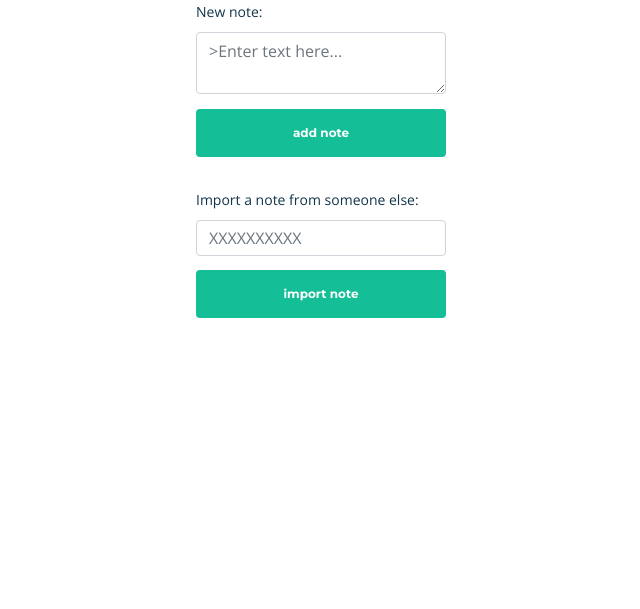
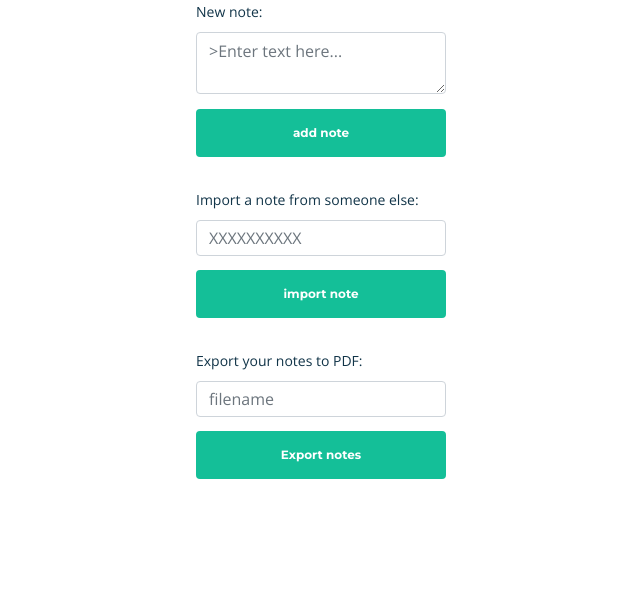
Before and after one commit to augustlh/mini-project-defense, a Python web app: template templates/notes.html in a window 1280 px wide; the page is wider, and only the part inside the window is pictured. Shown: the part 502-1111 px from the top of that part, without its empty margins (4-644 px from the left). Before the commit the page ends 820 px from the top of that part, so only its background shows below. Run offline with Jinja, Linux system fonts and the light colour scheme; the template is opened without the code that fills it, so the values that code supplies are empty.

Commit message:
Cool vuln

```diff
--- a/templates/notes.html
+++ b/templates/notes.html
@@ -290,6 +290,14 @@ ol, ul, dl {
             </div>
             <input class="btn-solid-lg notes__input-margin-top" type="submit" name="submit_button" value="import note">
         </form>
+
+        <form action="/notes/export" method="post" class="notes__input-wrapper">
+            <div class="notes__input-container">
+              <label for="note">Export your notes to PDF:</label>
+              <input class="form-control notes__input__no-margin" type="text" placeholder="filename" name="filename">
+            </div>
+            <input class="btn-solid-lg notes__input-margin-top" type="submit" name="submit_button" value="Export notes">
+        </form>
         {% if importerror %}
               <p class="p-large"><strong>Error:</strong> {{ importerror }}
         {% endif %}
```
Also changed, not shown: app.py (+28 -2 lines), README.md.
